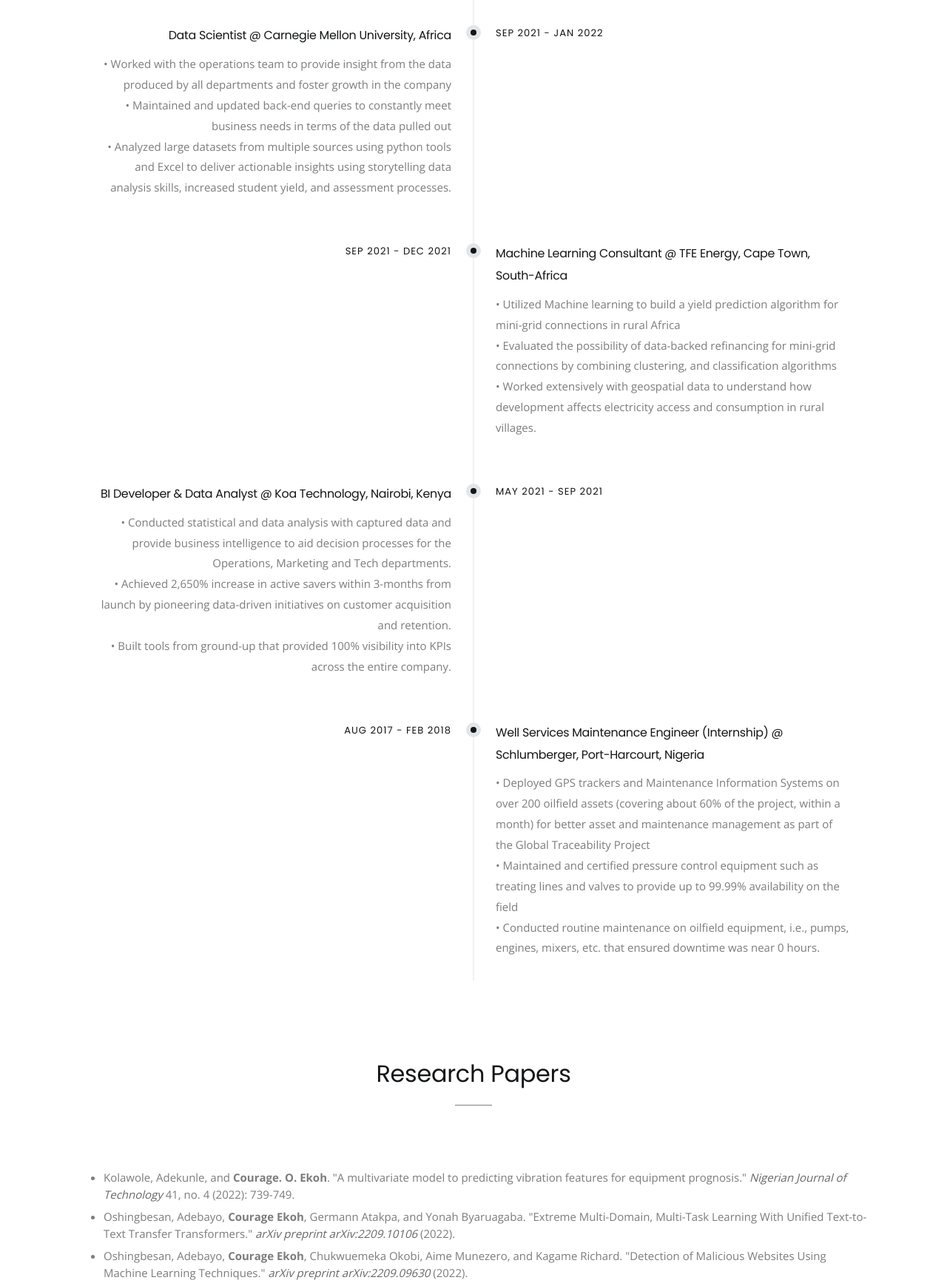
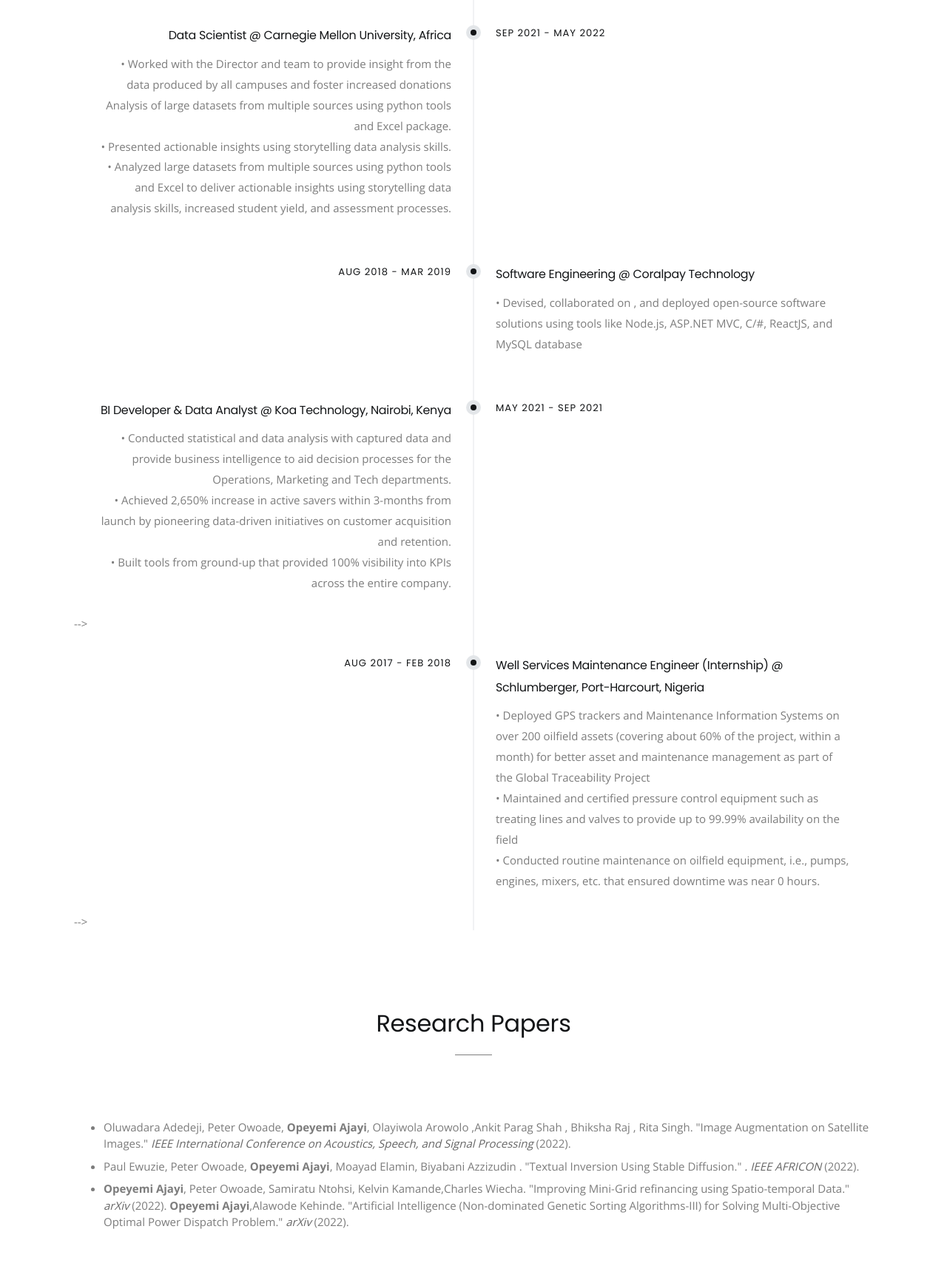
Before and after one commit to Sleek-coder/Personal-website, a plain HTML site: page index.html in a window 1280 px wide. Shown: the part 3569-5304 px from the top of the page at 74% size. Drawn offline with nearby package versions, Linux system fonts and the light colour scheme; some packages are replaced by stand-ins of ours; a script that the page names is missing.

Commit message:
Update index.html

```diff
--- a/index.html
+++ b/index.html
@@ -268,36 +268,34 @@
 						<div class="timeline-content">
 							<h6 class="font-weight-normal">Software Engineer Intern @ Carnegie Mellon University, Africa       </h6>
 							<p> • Designed open-source database solutions for IoT devices, using SQL and Apache frameworks solutions. </p>
-<p>● Designed interactive visualizations of large research OpenPMU datasets using open-source tools.
-
- </p>
+                                                        <p>● Designed interactive visualizations of large research OpenPMU datasets using open-source tools.</p>
 						</div>
 					</div>
 					<!-- Timeline box 3 -->
 					<div class="timeline">
 						<div class="timeline-date">
-							<h6 class="font-small font-weight-normal uppercase">Sep 2021 - Jan 2022</h6>
+							<h6 class="font-small font-weight-normal uppercase">Sep 2021 - May 2022</h6>
 						</div>
 						<div class="timeline-content">
 							<h6 class="font-weight-normal">Data Scientist @ Carnegie Mellon University, Africa</h6>
-							<p> • Worked with the operations team to provide insight from the data produced by all departments and foster growth in the company </p>
-							<p>	• Maintained and updated back-end queries to constantly meet business needs in terms of the data pulled out </p>
+							<p> • Worked with the Director and  team to provide insight from the data produced by all campuses and foster increased donations
+								Analysis of large datasets from multiple sources using python tools and Excel package.  </p>
+							<p>	• Presented actionable insights using storytelling data analysis skills.  </p>
 							<p>	• Analyzed large datasets from multiple sources using python tools and Excel to deliver actionable insights using storytelling data analysis skills, increased student yield, and assessment processes. </p>
 						</div>
 					</div>
 					<!-- Timeline box 4 -->
 					<div class="timeline">
 						<div class="timeline-date">
-							<h6 class="font-small font-weight-normal uppercase">Sep 2021 - Dec 2021</h6>
+							<h6 class="font-small font-weight-normal uppercase">Aug 2018 - Mar 2019</h6>
 						</div>
 						<div class="timeline-content">
-							<h6 class="font-weight-normal">Machine Learning Consultant  @ TFE Energy, Cape Town, South-Africa</h6>
-							<p> • Utilized Machine learning to build a yield prediction algorithm for mini-grid connections in rural Africa </p>
-							<p>	• Evaluated the possibility of data-backed refinancing for mini-grid connections by combining clustering, and classification algorithms</p>
-							<p>	• Worked extensively with geospatial data to understand how development affects electricity access and consumption in rural villages.</p>
+							<h6 class="font-weight-normal">Software Engineering  @ Coralpay Technology</h6>
+							<p> •  Devised, collaborated on , and deployed open-source software solutions using tools like Node.js, ASP.NET MVC, C/#, ReactJS, and MySQL database </p>
+
 						</div>
 					</div>
-					<!-- Timeline box 5 -->
+<!-- 					<!-- Timeline box 5 -->
 					<div class="timeline">
 						<div class="timeline-date">
 							<h6 class="font-small font-weight-normal uppercase">May 2021 - Sep 2021</h6>
@@ -310,8 +308,8 @@
 								and retention.</p>
 							<p>	• Built tools from ground-up that provided 100% visibility into KPIs across the entire company.</p>
 						</div>
-					</div>
-					<!-- Timeline box 6 -->
+					</div> -->
+<!-- 					<!-- Timeline box 6 -->
 					<div class="timeline">
 						<div class="timeline-date">
 							<h6 class="font-small font-weight-normal uppercase">Aug 2017 - Feb 2018</h6>
@@ -323,7 +321,7 @@
 							<p>	• Maintained and certified pressure control equipment such as treating lines and valves to provide up to 99.99% availability on the field </p>
 							<p>	• Conducted routine maintenance on oilfield equipment, i.e., pumps, engines, mixers, etc. that ensured downtime was near 0 hours.</p>
 						</div>
-					</div>
+					</div> -->
 				</div><!-- end timeline-wrapper -->
 			</div><!-- end container -->
 		</div>
@@ -346,16 +344,24 @@
 					<p></p>
 					<ul class="resume-list">
 						<li class="mb-2">
-							Kolawole, Adekunle, and <strong>Courage. O. Ekoh</strong>. "A multivariate model to predicting vibration features for equipment prognosis."
+<!-- 							Kolawole, Adekunle, and <strong>Courage. O. Ekoh</strong>. "A multivariate model to predicting vibration features for equipment prognosis."
 							<span class="font-italic font-weight-normal text-black-06">Nigerian Journal of Technology</span> 41, no. 4 (2022): 739-749.
+							 -->
+
+
+							Oluwadara Adedeji, Peter Owoade, <strong>Opeyemi Ajayi</strong>, Olayiwola Arowolo ,Ankit Parag Shah , Bhiksha Raj , Rita Singh. "Image Augmentation on Satellite Images."
+							<span class="font-italic font-weight-normal text-black-06">IEEE International Conference  on Acoustics, Speech, and Signal Processing</span> (2022).
 						</li>
 						<li class="mb-2">
-							Oshingbesan, Adebayo, <strong>Courage Ekoh</strong>, Germann Atakpa, and Yonah Byaruagaba. "Extreme Multi-Domain, Multi-Task Learning With Unified Text-to-Text Transfer Transformers."
-							<span class="font-italic font-weight-normal text-black-06">arXiv preprint arXiv:2209.10106</span> (2022).
+							Paul Ewuzie, Peter Owoade, <strong>Opeyemi Ajayi</strong>,  Moayad Elamin, Biyabani Azzizudin . "Textual Inversion Using Stable Diffusion."
+							<span class="font-italic font-weight-normal text-black-06">. IEEE AFRICON</span> (2022).
 						</li>
 						<li class="mb-2">
-							Oshingbesan, Adebayo, <strong>Courage Ekoh</strong>, Chukwuemeka Okobi, Aime Munezero, and Kagame Richard. "Detection of Malicious Websites Using Machine Learning Techniques."
-							<span class="font-italic font-weight-normal text-black-06">arXiv preprint arXiv:2209.09630</span> (2022).
+							<strong>Opeyemi Ajayi</strong>, Peter Owoade, Samiratu Ntohsi, Kelvin Kamande,Charles Wiecha. "Improving Mini-Grid refinancing using Spatio-temporal Data."
+							<span class="font-italic font-weight-normal text-black-06">arXiv</span> (2022).
+
+							<strong>Opeyemi Ajayi</strong>,Alawode Kehinde. "Artificial Intelligence (Non-dominated Genetic Sorting Algorithms-III) for Solving Multi-Objective Optimal Power Dispatch Problem."
+							<span class="font-italic font-weight-normal text-black-06">arXiv</span> (2022).
 						</li>
 					</ul>
 				</div>
@@ -393,7 +399,14 @@
 							</div>
 						</div>
 					</div>
-					<!-- Portfolio box 2 -->
+<!-- 			INTEREST AND HONORS
+●	Dean of Faculty of Engineering Scholarship, Carnegie Mellon University, Africa (June 2021-present)
+●	Prof. D.K Olukoya, First-Class Award of Academic Excellence (2019)
+●	Dr. (Mrs) Folorunsho Alakija, Chancellor Best Graduating Student Award of Excellence (2019)
+●	Departmental Scholarship, Engr. Tunde Ponnle Scholarship Award of Academic Excellence (2016)  -->
+
+
+<!-- 					<!-- Portfolio box 2 -->
 					<div class="portfolio-item category-2">
 						<div class="portfolio-box">
 							<div class="portfolio-img">
@@ -407,7 +420,7 @@
 								</div>
 							</div>
 						</div>
-					</div>
+					</div>							 -->
 				</div><!-- end portfolio-wrapper-->
 			</div><!-- end container -->
 		   </div>
@@ -423,12 +436,12 @@
 						<div class="row text-center">
 							<div class="col-12 col-md-10 offset-md-1 col-lg-8 offset-lg-2 margin-top-30">
 							<ul class="list-inline-sm icon-sm ">
-								<li><a href="https://www.github.com/ekohgenius/"><i class="fa-brands fa-github"></i>  GitHub</a></li>
-								<li><a href="https://www.linkedin.com/in/courage-ekoh"><i class="fa-brands fa-linkedin"></i>   Linkedin</a></li>
+								<li><a href="https://github.com/Sleek-coder/"><i class="fa-brands fa-github"></i>  GitHub</a></li>
+								<li><a href="https://www.linkedin.com/in/opeyemichristianaajayi/"><i class="fa-brands fa-linkedin"></i>   Linkedin</a></li>
 							</ul>
 							<ul class="list-inline-sm icon-sm ">
-								<li><a class="font-small">&copy; 2022 All rights reserved</a></li>
-								<li><a href="#" class="font-weight-semi-bold"> Courage Ekoh </a></li>
+								<li><a class="font-small">&copy; 2023 All rights reserved</a></li>
+								<li><a href="#" class="font-weight-semi-bold"> Opeyemi Ajayi </a></li>
 							</ul>
 							</div>
 						</div>
```
